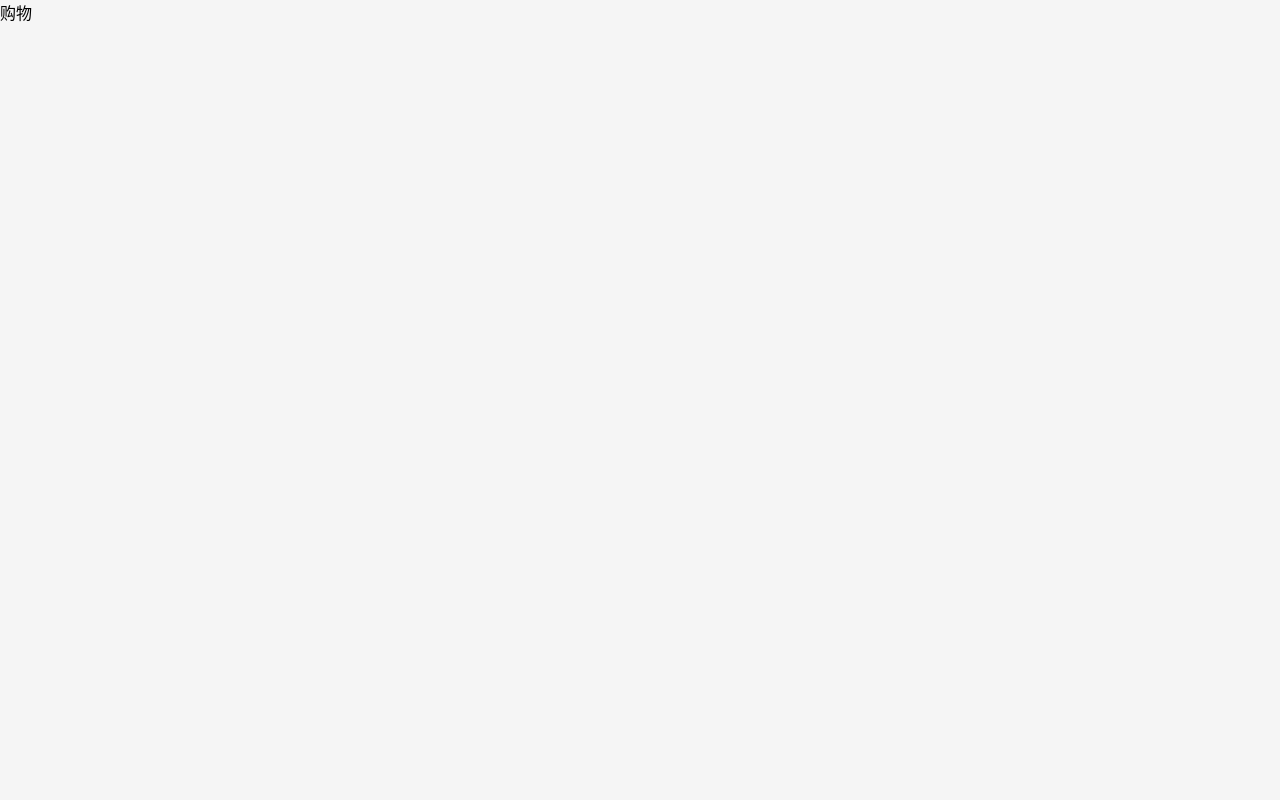
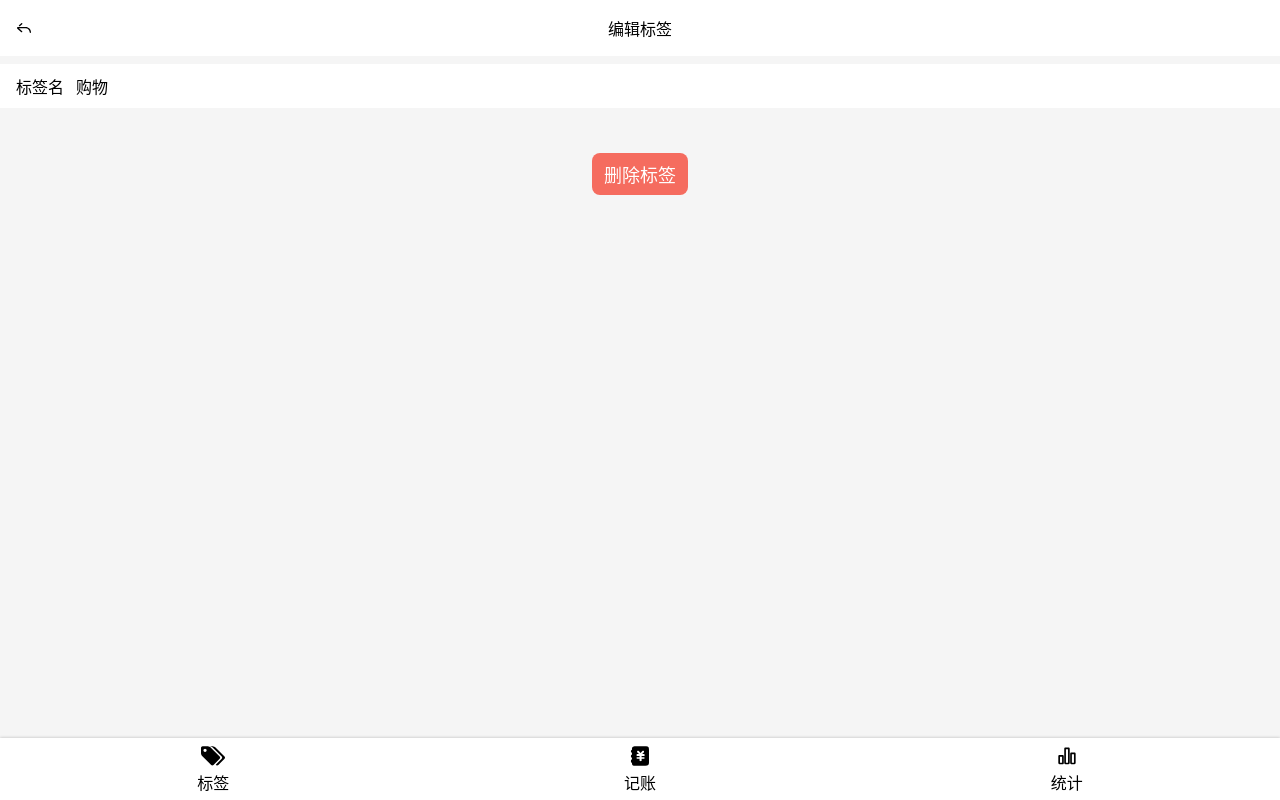
Before and after one commit to jrj444/booknow-react, a React app: page /#/tags/1 in a window 1280 px wide. Built offline with nearby package versions, Linux system fonts and the light colour scheme.

Commit message:
完成编辑标签页面的 UI

```diff
--- /dev/null
+++ b/src/components/Button.tsx
@@ -0,0 +1,10 @@
+import styled from 'styled-components';
+
+const Button = styled.button`
+  font-size: 18px;
+  border: none;
+  padding: 8px 12px;
+  border-radius: 8px;
+`;
+
+export {Button};
--- a/src/components/Icon.tsx
+++ b/src/components/Icon.tsx
@@ -8,14 +8,14 @@ try {
 }
 
 type Props = {
-  name: string
+  name?: string
 }
 
 const Icon = (props: Props) => {
   return (
-      <svg className="icon">
-        <use xlinkHref={'#' + props.name}/>
-      </svg>
+    <svg className="icon">
+      {props.name && <use xlinkHref={'#' + props.name}/>}
+    </svg>
   );
 };
 
--- a/src/components/Nav.tsx
+++ b/src/components/Nav.tsx
@@ -38,7 +38,7 @@ function Nav() {
     <NavWrapper>
       <ul>
         <li>
-          <NavLink to="/tags" activeClassName="selected">
+          <NavLink exact to="/tags" activeClassName="selected">
             <Icon name="tags"/>
             <span>标签</span>
           </NavLink>
--- a/src/index.scss
+++ b/src/index.scss
@@ -24,6 +24,10 @@ a {
   outline: none;
 }
 
+button, input {
+  font: inherit;
+}
+
 .clearfix::after {
   content: '';
   display: block;
--- a/src/views/TagEdit.tsx
+++ b/src/views/TagEdit.tsx
@@ -1,17 +1,77 @@
 import React from 'react';
 import {useTags} from '../useTags';
 import {useParams} from 'react-router-dom';
+import Layout from 'components/Layout';
+import Icon from 'components/Icon';
+import {Button} from '../components/Button';
+import styled from 'styled-components';
 
 type Params = {
   id: string
 }
+
+const TopBar = styled.header`
+  display: flex;
+  justify-content: space-between;
+  align-items: center;
+  padding: 16px;
+  background: #ffffff;
+`;
+
+const TagWrapper = styled.div`
+  background: #ffffff;
+  padding: 0 16px;
+  font-size: 16px;
+  margin-top: 8px;
+  > label {
+    display: flex;
+    align-items: center;
+    > span {
+      margin-right: 12px;
+      white-space: nowrap;
+    }
+    > input {
+      display: block;
+      width: 100%;
+      height: 44px;
+      border: none;
+      background: none;
+    }
+  }
+`;
+
+const Center = styled.div`
+  display: flex;
+  justify-content: center;
+  align-items: center;
+  margin-top: 45px;
+  > Button {
+    background: #f56c5f;
+    color: #ffffff;
+  }
+`;
 
 const TagEdit: React.FC = () => {
   const {findTag} = useTags();
   let {id} = useParams<Params>();
   const tag = findTag(parseInt(id));
   return (
-    <div>{tag.name}</div>
+    <Layout>
+      <TopBar>
+        <Icon name="left"/>
+        <span>编辑标签</span>
+        <Icon/>
+      </TopBar>
+      <TagWrapper>
+        <label>
+          <span>标签名</span>
+          <input value={tag.name} type="text" placeholder="标签名"/>
+        </label>
+      </TagWrapper>
+      <Center>
+        <Button>删除标签</Button>
+      </Center>
+    </Layout>
   );
 };
 
--- a/src/views/Tags.tsx
+++ b/src/views/Tags.tsx
@@ -4,6 +4,7 @@ import {useTags} from '../useTags';
 import styled from 'styled-components';
 import Icon from '../components/Icon';
 import {Link} from 'react-router-dom';
+import {Button} from '../components/Button';
 
 const TagList = styled.ol`
   font-size: 16px;
@@ -26,20 +27,15 @@ const TagList = styled.ol`
   }
 `;
 
-const Button = styled.button`
-  font-size: 18px;
-  border: none;
-  padding: 8px 12px;
-  background: #027aff;
-  color: #ffffff;
-  border-radius: 8px;
-`;
-
 const Center = styled.div`
   display: flex;
   justify-content: center;
   align-items: center;
   margin-top: 45px;
+  > Button {
+    background: #027aff;
+    color: #ffffff;
+  }
 `;
 
 function Tags() {
```
Also changed, not shown: src/assets/icons/left.svg (added).
